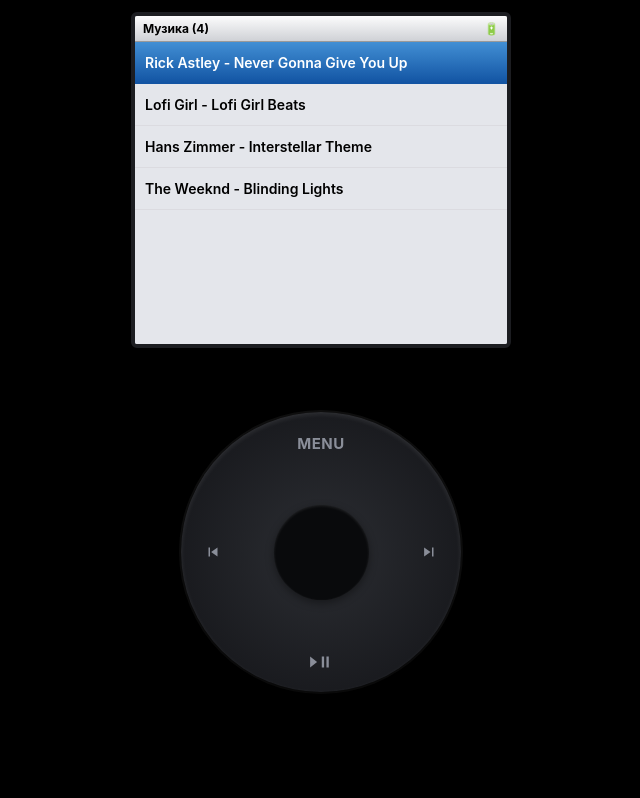
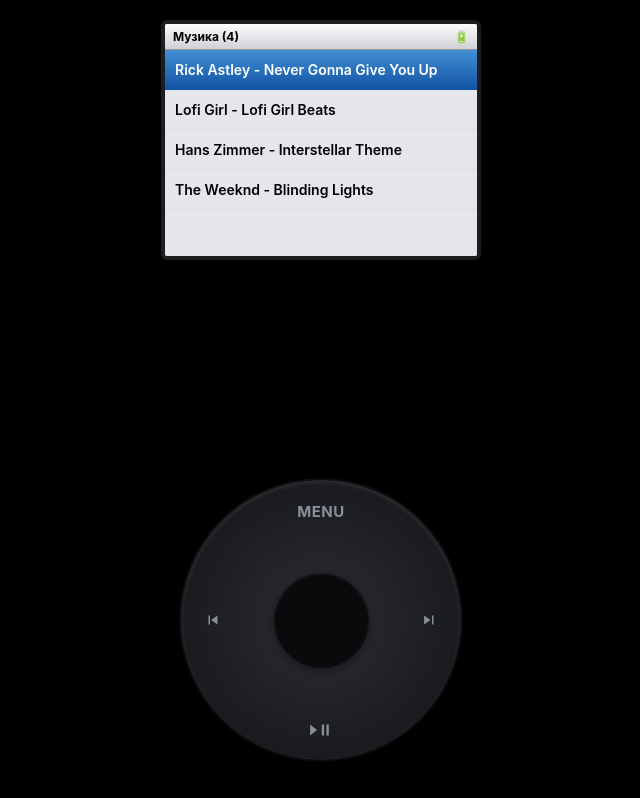
Before and after one commit to vladkryvda/ipod, a plain HTML site: page index.html in a window 1280 px wide. Shown: the whole page, without its empty margins (319-959 px from the left). Drawn offline with Linux system fonts and the light colour scheme.

Commit message:
Update index.html

```diff
--- a/index.html
+++ b/index.html
@@ -17,8 +17,9 @@
         body {
             background-color: #000; color: #fff; font-family: -apple-system, sans-serif;
             height: 100vh; width: 100vw; overflow: hidden;
-            display: flex; flex-direction: column; align-items: center; justify-content: flex-start;
-            padding-top: calc(env(safe-area-inset-top) + 12px);
+            display: flex; flex-direction: column; align-items: center; justify-content: space-between; /* Збалансоване розташування */
+            padding-top: calc(env(safe-area-inset-top) + 20px);
+            padding-bottom: calc(env(safe-area-inset-bottom) + 20px);
             transition: background 0.5s, color 0.5s;
         }
 
@@ -27,12 +28,14 @@
             box-shadow: inset 0 0 80px rgba(0,0,0,0.6);
         }
 
-        /* ДИНАМІЧНИЙ ЕКРАН НА ВЕРХУ */
+        /* ДИНАМІЧНИЙ ЕКРАН НА ВЕРХУ - Пропорції 4:3 як у класичного iPod */
         .ipod-screen-container {
-            width: 90%; max-width: 380px; height: 42vh; flex-shrink: 0;
+            width: 88%; max-width: 320px;
+            aspect-ratio: 4 / 3; /* Тримає форму екрана iPod */
             background: #e4e6eb; border-radius: 6px; border: 4px solid #1c1d21;
             box-shadow: inset 0 2px 5px rgba(0,0,0,0.4), 0 2px 10px rgba(0,0,0,0.3);
             overflow: hidden; position: relative; color: #000; z-index: 2;
+            display: flex; flex-direction: column;
         }
 
         body.aluminum-theme .ipod-screen-container {
@@ -44,20 +47,24 @@
             background: linear-gradient(to bottom, #fcfcfc, #cfd1d6); height: 26px;
             border-bottom: 1px solid #999; display: flex; align-items: center;
             justify-content: space-between; padding: 0 8px; font-weight: 700; font-size: 12px;
+            flex-shrink: 0;
         }
 
-        .screen-body { height: calc(100% - 26px); position: relative; background: #e4e6eb; }
+        .screen-body { flex-grow: 1; position: relative; background: #e4e6eb; overflow: hidden; }
 
         /* ВІЛЬНИЙ СПИСОК ЗІ СКРОЛОМ */
         .view-layout {
             height: 100%; display: flex; flex-direction: column;
-            overflow-y: scroll; -webkit-overflow-scrolling: touch;
+            overflow-y: auto; -webkit-overflow-scrolling: touch;
         }
         .view-layout::-webkit-scrollbar { width: 0; display: none; }
 
-        /* ЗБІЛЬШЕНІ РЯДКИ ПІСЕНЬ (Не зжаті) */
+        /* ЗБІЛЬШЕНІ РЯДКИ ПІСЕНЬ (flex-shrink: 0 не дає їм зжиматися) */
         .menu-item {
-            padding: 12px 10px; font-size: 14px; font-weight: 600; color: #000;
+            flex-shrink: 0; /* ГОЛОВНИЙ ФІКС: забороняє зжимати рядки */
+            height: 40px; /* Фіксована висота рядка */
+            display: flex; align-items: center;
+            padding: 0 10px; font-size: 14px; font-weight: 600; color: #000;
             border-bottom: 1px solid #dbdbe0; white-space: nowrap; overflow: hidden;
             text-overflow: ellipsis; background: #e4e6eb;
         }
@@ -67,21 +74,22 @@
         }
 
         .view-now-playing {
-            display: none; flex-direction: column; align-items: center; justify-content: space-between;
-            padding: 15px 10px; height: 100%; background: linear-gradient(to bottom, #f3f4f6, #dcdde2);
+            display: none; flex-direction: column; align-items: center; justify-content: center;
+            padding: 10px; height: 100%; background: linear-gradient(to bottom, #f3f4f6, #dcdde2);
         }
 
         .album-art {
-            width: 150px !important; height: 150px !important; border-radius: 4px;
+            width: 120px !important; height: 120px !important; border-radius: 4px;
             object-fit: cover !important; box-shadow: 0 4px 12px rgba(0,0,0,0.3); border: 1px solid #999;
+            margin-bottom: 10px;
         }
 
-        .np-info { text-align: center; width: 100%; }
+        .np-info { text-align: center; width: 100%; margin-bottom: 10px; }
         .np-title { font-weight: 700; font-size: 15px; color: #111; white-space: nowrap; overflow: hidden; text-overflow: ellipsis; }
         .np-artist { font-size: 13px; color: #555; margin-top: 2px; white-space: nowrap; overflow: hidden; text-overflow: ellipsis; }
 
         .progress-container {
-            width: 94%; display: flex; align-items: center; gap: 6px; font-size: 11px; font-weight: bold; color: #333; margin-bottom: 2px;
+            width: 94%; display: flex; align-items: center; gap: 6px; font-size: 11px; font-weight: bold; color: #333;
         }
         .progress-bar-outer {
             flex-grow: 1; height: 7px; background: #d1d5db; border: 1px solid #b5b8be;
@@ -94,7 +102,7 @@
             width: 280px; height: 280px;
             background: radial-gradient(circle, #2c2e33 0%, #17181c 80%, #0f1012 100%);
             border-radius: 50%;
-            margin-top: 8vh; /* Гнучка відстань від екрана */
+            margin-bottom: 20px; /* Відступ знизу екрана */
             position: relative; display: flex; align-items: center; justify-content: center;
             box-shadow: inset 0 2px 5px rgba(255,255,255,0.1), 0 8px 25px rgba(0,0,0,0.6), 0 0 0 2px #111;
             touch-action: none; z-index: 2;
@@ -174,6 +182,7 @@
 
         let selectedIndex = 0, playingIndex = null, currentView = 'menu', player, progressInterval, touchTimeout = null;
 
+        // ВИПРАВЛЕНО: Правильне посилання на YouTube API
         const tag = document.createElement('script');
         tag.src = "https://www.youtube.com/iframe_api";
         document.head.appendChild(tag);
@@ -204,8 +213,12 @@
                 menuView.appendChild(div);
             });
 
+            // Автоскрол до обраного елемента
             const activeEl = document.querySelector('.menu-item.active');
-            if (activeEl) activeEl.scrollIntoView({ block: 'nearest' });
+            if (activeEl) {
+                // Плавний скролінг до активного елемента (поведінка справжнього iPod)
+                activeEl.scrollIntoView({ block: 'nearest', behavior: 'smooth' });
+            }
         }
         renderTracksMenu();
 
@@ -312,6 +325,7 @@
             currentView = 'nowPlaying'; document.getElementById('view-menu').style.display = 'none';
             document.getElementById('view-now-playing').style.display = 'flex'; document.getElementById('header-title').textContent = 'Now Playing';
             document.getElementById('np-title').textContent = track.title; document.getElementById('np-artist').textContent = track.artist;
+            // ВИПРАВЛЕНО: Правильне посилання на картинку YouTube відео
             document.getElementById('np-cover').src = `https://img.youtube.com/vi/${track.id}/hqdefault.jpg`;
             if (player) { player.loadVideoById(track.id); player.playVideo(); }
         }
@@ -341,7 +355,13 @@
             const match = url.match(/^.*(youtu.be\/|v\/|u\/\w\/|embed\/|watch\?v=|\&v=)([^#\&\?]*).*/);
             if (match && match[2].length === 11) {
                 myTracks.push({ id: match[2], artist: prompt("Введіть виконавця:") || "Unknown", title: prompt("Введіть назву пісні:") || "New Song" });
-                localStorage.setItem('ipod_flat_tracks', JSON.stringify(myTracks)); alert("Трек додано!"); renderTracksMenu();
+                localStorage.setItem('ipod_flat_tracks', JSON.stringify(myTracks));
+
+                // Змінюємо вибір на новий трек, щоб екран автоматично прокрутився вниз
+                selectedIndex = myTracks.length - 1;
+
+                alert("Трек додано!");
+                renderTracksMenu();
             } else alert("Посилання не розпізнано!");
         }
     </script>
```
